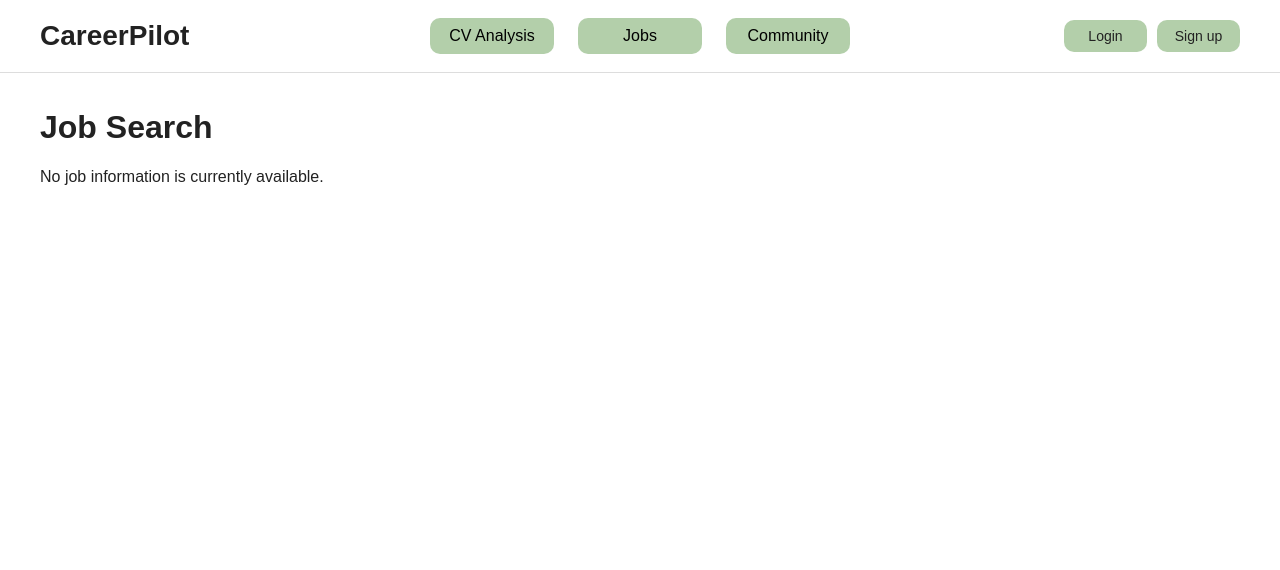
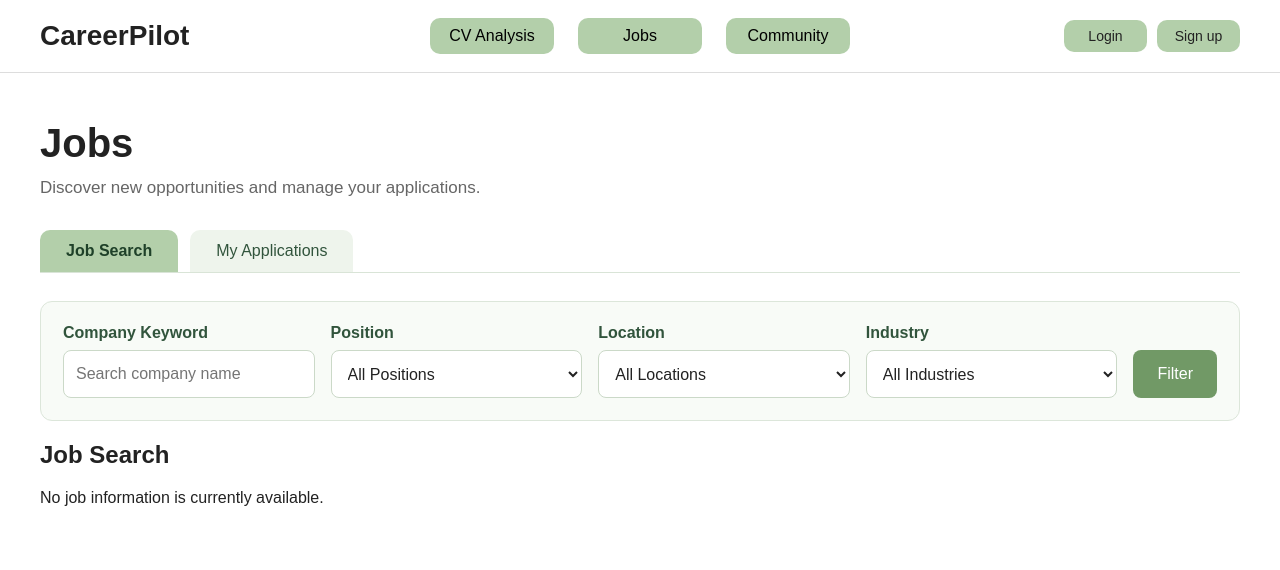
Before and after one commit to timzhang917-cmd/CareerPilot, a Django app: page /jobs/ in a window 1280 px wide. Shown: the top 570 px of the page. Run offline with Django 5.2, Linux system fonts and the light colour scheme; data that the repository does not hold is empty.

Commit message:
updated job search subpage, with some basic functions, now the current page has 4 fields, one is a input box, the other three are filters

```diff
--- a/analyses/templates/analyses/header.html
+++ b/analyses/templates/analyses/header.html
@@ -7,7 +7,7 @@
                 CV Analysis
             </a>
 
-            <a href="#">Jobs</a>
+            <a href="{% url 'job_search' %}">Jobs</a> <!--8.11改动，建立映射联系-->
             <a href="#">Community</a>
         </div>
 
--- /dev/null
+++ b/jobs/static/jobs/css/main.css
@@ -0,0 +1,124 @@
+/* Jobs 页面专属样式 */
+
+
+/* Jobs 页面整体宽度和留白 */
+.jobs-page {
+    max-width: 1400px;
+    margin: 0 auto;
+    padding: 48px 40px;
+}
+
+
+/* 页面标题区域 */
+.jobs-heading h1 {
+    margin: 0;
+    font-size: 40px;
+}
+
+.jobs-heading p {
+    margin: 12px 0 0;
+    color: #666666;
+    font-size: 17px;
+}
+
+
+/* Job Search 和 My Applications 页签容器 */
+.jobs-tabs {
+    display: flex;
+    gap: 12px;
+    margin-top: 32px;
+    border-bottom: 1px solid #d9e4d7;
+}
+
+
+/* 单个页签 */
+.jobs-tab {
+    padding: 12px 26px;
+
+    border-radius: 10px 10px 0 0;
+
+    color: #31543c;
+    background-color: #eef4ec;
+
+    text-decoration: none;
+}
+
+
+/* 当前选中的页签 */
+.jobs-tab.active {
+    color: #1f4129;
+    background-color: #b3cfaa;
+    font-weight: 700;
+}
+
+
+/* 鼠标经过未选中页签 */
+.jobs-tab:hover {
+    background-color: #dcebd8;
+}
+
+
+/* 岗位搜索条件区域 */
+.job-search-panel {
+    margin-top: 28px;
+    padding: 22px;
+    border: 1px solid #dce6da;
+    border-radius: 12px;
+    background-color: #f8fbf7;
+}
+
+.job-filter-form {
+    display: grid;
+    grid-template-columns: repeat(4, 1fr) auto;
+    gap: 16px;
+    align-items: end;
+}
+
+.job-filter-field {
+    display: flex;
+    flex-direction: column;
+    gap: 8px;
+
+    /* 允许字段在网格中正常缩小，避免互相覆盖 */
+    min-width: 0;
+}
+
+.job-filter-field label {
+    color: #31543c;
+    font-weight: 600;
+}
+
+/* 公司搜索框与其他下拉筛选框 */
+.job-filter-field input,
+.job-filter-field select {
+    width: 100%;
+    min-width: 0;
+    height: 48px;
+    padding: 0 12px;
+
+    /* 让 padding 和 border 计算在 100% 宽度以内 */
+    box-sizing: border-box;
+
+    border: 1px solid #cbd9c8;
+    border-radius: 8px;
+
+    color: #222222;
+    background-color: white;
+
+    font: inherit;
+}
+
+.job-filter-field select {
+    cursor: pointer;
+}
+
+.job-search-button {
+    height: 48px;
+    padding: 11px 24px;
+    border: none;
+    border-radius: 8px;
+    background-color: #719966;
+    color: white;
+    font: inherit;
+    cursor: pointer;
+}
--- /dev/null
+++ b/jobs/templates/jobs/_job_list.html
@@ -0,0 +1,20 @@
+<h2>Job Search</h2>
+
+<!-- 循环显示数据库中的岗位信息 -->
+{% for job in job_listings %}
+    <article>
+        <h2>{{ job.company_name }}</h2>
+
+        <p>Industry: {{ job.industry }}</p>
+        <p>Positions: {{ job.job_positions }}</p>
+        <p>Location: {{ job.location }}</p>
+
+        <a href="{{ job.official_url }}"
+           target="_blank"
+           rel="noopener noreferrer">
+            Official Site
+        </a>
+    </article>
+{% empty %}
+    <p>No job information is currently available.</p>
+{% endfor %}
--- /dev/null
+++ b/jobs/templates/jobs/_search_form.html
@@ -0,0 +1,76 @@
+<!-- 岗位筛选条件区域 -->
+<section class="job-search-panel">
+    <form class="job-filter-form"
+          method="get"
+          action="{% url 'job_search' %}">
+
+        <!-- 公司关键词搜索 -->
+        <div class="job-filter-field">
+            <label for="company">Company Keyword</label>
+
+            <input id="company"
+                   type="text"
+                   name="company"
+                   value="{{ selected_company }}"
+                   placeholder="Search company name">
+        </div>
+
+        <!-- 岗位筛选 -->
+        <div class="job-filter-field">
+            <label for="position">Position</label>
+
+            <select id="position" name="position">
+                <option value="">All Positions</option>
+
+                {% for position in position_options %}
+                    <option value="{{ position }}"
+                            {% if selected_position == position %}
+                                selected
+                            {% endif %}>
+                        {{ position }}
+                    </option>
+                {% endfor %}
+            </select>
+        </div>
+
+        <!-- 地点筛选 -->
+        <div class="job-filter-field">
+            <label for="location">Location</label>
+
+            <select id="location" name="location">
+                <option value="">All Locations</option>
+
+                {% for location in location_options %}
+                    <option value="{{ location }}"
+                            {% if selected_location == location %}
+                                selected
+                            {% endif %}>
+                        {{ location }}
+                    </option>
+                {% endfor %}
+            </select>
+        </div>
+
+        <!-- 行业筛选 -->
+        <div class="job-filter-field">
+            <label for="industry">Industry</label>
+
+            <select id="industry" name="industry">
+                <option value="">All Industries</option>
+
+                {% for industry in industry_options %}
+                    <option value="{{ industry }}"
+                            {% if selected_industry == industry %}
+                                selected
+                            {% endif %}>
+                        {{ industry }}
+                    </option>
+                {% endfor %}
+            </select>
+        </div>
+
+        <button class="job-search-button" type="submit">
+            Filter
+        </button>
+    </form>
+</section>
--- /dev/null
+++ b/jobs/templates/jobs/_tabs.html
@@ -0,0 +1,12 @@
+<!-- Jobs 模块的两个功能页签 -->
+<div class="jobs-tabs">
+    <a class="jobs-tab active"
+       href="{% url 'job_search' %}">
+        Job Search
+    </a>
+
+    <!-- My Applications 后续开发，目前暂不跳转 -->
+    <a class="jobs-tab" href="#">
+        My Applications
+    </a>
+</div>
--- a/jobs/templates/jobs/main.html
+++ b/jobs/templates/jobs/main.html
@@ -9,33 +9,26 @@
     <!-- 复用现有的全站公共样式 -->
     <link rel="stylesheet"
           href="{% static 'analyses/css/base.css' %}">
+
+    <!-- Jobs 页面专属样式 -->
+    <link rel="stylesheet"
+          href="{% static 'jobs/css/main.css' %}">
 </head>
 
 <body>
     <!-- 复用现有顶部导航栏 -->
     {% include "analyses/header.html" %}
 
-    <main>
-        <h1>Job Search</h1>
+    <main class="jobs-page">
+        <div class="jobs-heading">
+            <h1>Jobs</h1>
+            <p>Discover new opportunities and manage your applications.</p>
+        </div>
 
-        <!-- 循环显示数据库中的岗位信息 -->
-        {% for job in job_listings %}
-            <article>
-                <h2>{{ job.company_name }}</h2>
-
-                <p>Industry: {{ job.industry }}</p>
-                <p>Positions: {{ job.job_positions }}</p>
-                <p>Location: {{ job.location }}</p>
-
-                <a href="{{ job.official_url }}"
-                   target="_blank"
-                   rel="noopener noreferrer">
-                    Official Site
-                </a>
-            </article>
-        {% empty %}
-            <p>No job information is currently available.</p>
-        {% endfor %}
+        <!-- 组合 Jobs 页面的三个独立区域 -->
+        {% include "jobs/_tabs.html" %}
+        {% include "jobs/_search_form.html" %}
+        {% include "jobs/_job_list.html" %}
     </main>
 </body>
 </html>
--- a/jobs/views.py
+++ b/jobs/views.py
@@ -3,13 +3,106 @@ from django.shortcuts import render
 from .models import JobListing
 
 
+def split_options(values):
+    """
+    把数据库中的多项文本拆成独立选项。
+
+    例如：
+    上海/北京/深圳 -> 上海、北京、深圳
+    销售、售前、渠道经理 -> 销售、售前、渠道经理
+    """
+    options = set()
+
+    for value in values:
+        # 兼容管理员可能使用的不同分隔符
+        normalized_value = (
+            value.replace("／", "/")
+                 .replace("、", "/")
+                 .replace("，", "/")
+                 .replace(",", "/")
+        )
+
+        for item in normalized_value.split("/"):
+            item = item.strip()
+
+            if item:
+                options.add(item)
+
+    # 转换成排序后的列表，方便前端稳定显示
+    return sorted(options)
+
+
 def job_search(request):
-    # 从数据库中读取全部岗位信息
+    # 先读取全部岗位信息
     job_listings = JobListing.objects.all()
 
-    # 把岗位数据交给前端 HTML
+    # 读取用户在 URL 中选择的筛选条件
+    selected_company = request.GET.get("company", "")
+    selected_position = request.GET.get("position", "")
+    selected_location = request.GET.get("location", "")
+    selected_industry = request.GET.get("industry", "")
+
+    # 只有用户选择了某项条件时，才进行对应筛选
+    if selected_company:
+        job_listings = job_listings.filter(
+            company_name__icontains=selected_company
+        )
+
+    if selected_position:
+        job_listings = job_listings.filter(
+            job_positions__icontains=selected_position
+        )
+
+    if selected_location:
+        job_listings = job_listings.filter(
+            location__icontains=selected_location
+        )
+
+    if selected_industry:
+        job_listings = job_listings.filter(
+            industry__icontains=selected_industry
+        )
+
+    # 行业直接作为完整选项，不进行拆分
+    industry_options = (
+        JobListing.objects
+        .values_list("industry", flat=True)
+        .distinct()
+        .order_by("industry")
+    )
+
+    # 一个字段中可能包含多个岗位，因此需要拆分
+    position_values = JobListing.objects.values_list(
+        "job_positions",
+        flat=True,
+    )
+    position_options = split_options(position_values)
+
+    # 一个字段中可能包含多个工作地点，因此需要拆分
+    location_values = JobListing.objects.values_list(
+        "location",
+        flat=True,
+    )
+    location_options = split_options(location_values)
+
+    context = {
+        # 筛选后的岗位信息
+        "job_listings": job_listings,
+
+        # 三个下拉框的可选内容
+        "position_options": position_options,
+        "location_options": location_options,
+        "industry_options": industry_options,
+
+        # 保存用户当前选择，避免刷新后恢复为空
+        "selected_company": selected_company,
+        "selected_position": selected_position,
+        "selected_location": selected_location,
+        "selected_industry": selected_industry,
+    }
+
     return render(
         request,
         "jobs/main.html",
-        {"job_listings": job_listings},
+        context,
     )
```
